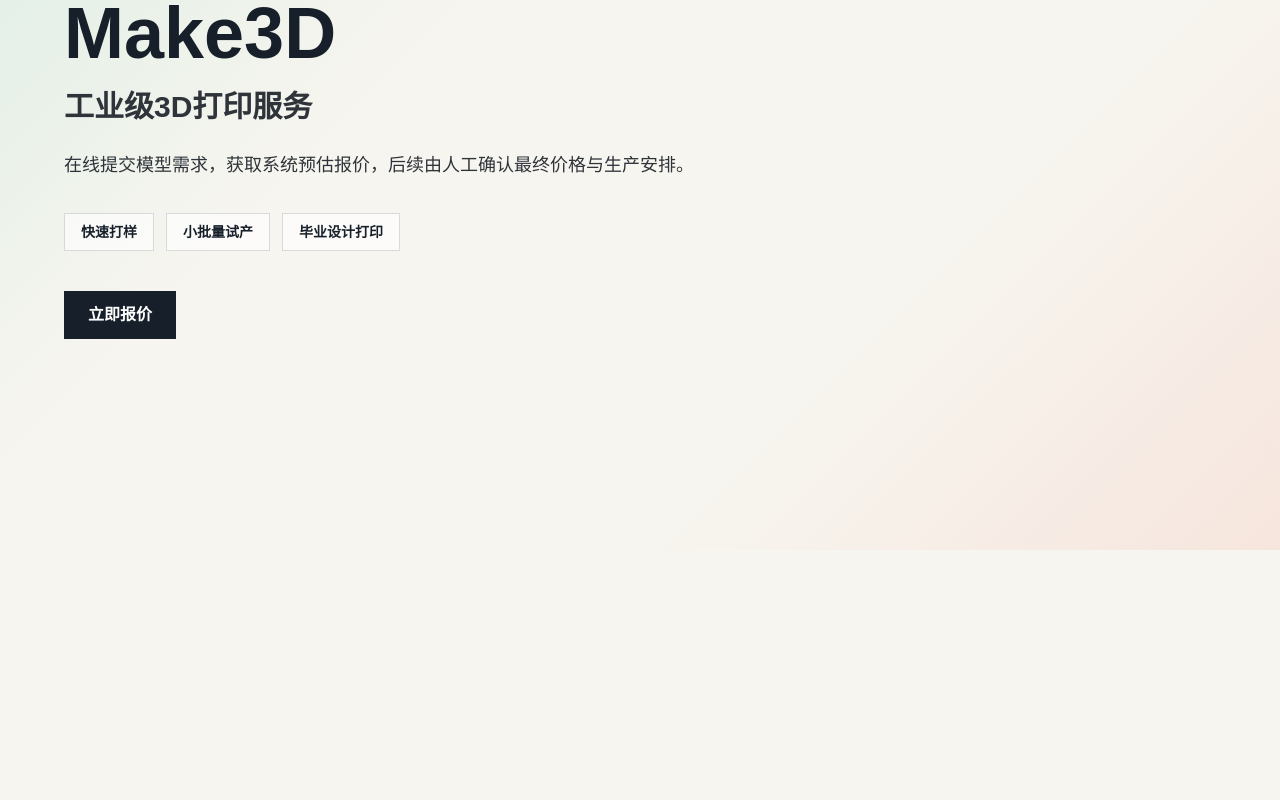
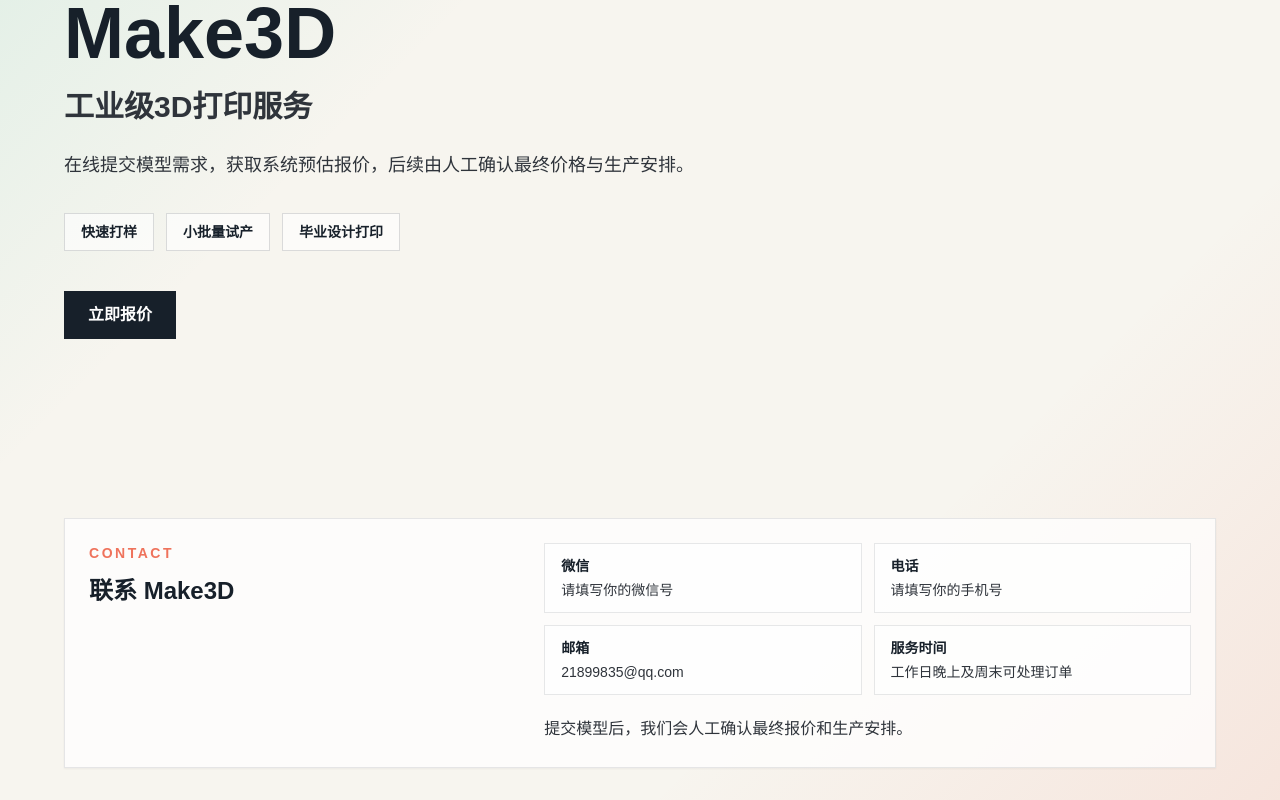
Before and after one commit to Jerryxia2022/make3d-platform, a Next.js app: page / in a window 1280 px wide. Shown: the part 250-1050 px from the top of the page. Before the commit the page ends 800 px from the top, so only its background shows below. Built offline with nearby package versions, Linux system fonts and the light colour scheme.

Commit message:
feat: add contact information section

```diff
--- a/src/app/page.tsx
+++ b/src/app/page.tsx
@@ -1,4 +1,5 @@
 import Link from "next/link";
+import { ContactSection } from "@/frontend/components/ContactSection";
 
 const serviceItems = ["快速打样", "小批量试产", "毕业设计打印"];
 
@@ -39,6 +40,7 @@ export default function HomePage() {
           </div>
         </div>
       </section>
+      <ContactSection />
     </main>
   );
 }
--- a/src/app/quote/page.tsx
+++ b/src/app/quote/page.tsx
@@ -1,4 +1,5 @@
 import { QuoteForm } from "@/frontend/components/QuoteForm";
+import { ContactSection } from "@/frontend/components/ContactSection";
 
 const materials = [
   { name: "PLA", price: "0.15元/克" },
@@ -43,6 +44,7 @@ export default function QuotePage() {
 
         <QuoteForm />
       </section>
+      <ContactSection />
     </main>
   );
 }
--- /dev/null
+++ b/src/frontend/components/ContactSection.tsx
@@ -0,0 +1,36 @@
+const contactItems = [
+  "微信：请填写你的微信号",
+  "电话：请填写你的手机号",
+  "邮箱：21899835@qq.com",
+  "服务时间：工作日晚上及周末可处理订单",
+];
+
+export function ContactSection() {
+  return (
+    <section className="mx-auto w-full max-w-6xl border border-ink/10 bg-white/75 p-6 text-ink shadow-sm">
+      <div className="grid gap-6 lg:grid-cols-[0.8fr_1.2fr] lg:items-start">
+        <div>
+          <p className="text-sm font-semibold uppercase tracking-[0.18em] text-coral">Contact</p>
+          <h2 className="mt-3 text-2xl font-bold">联系 Make3D</h2>
+        </div>
+        <div>
+          <dl className="grid gap-3 text-sm text-graphite sm:grid-cols-2">
+            {contactItems.map((item) => {
+              const [label, value] = item.split("：");
+
+              return (
+                <div className="border border-ink/10 bg-white/70 px-4 py-3" key={item}>
+                  <dt className="font-semibold text-ink">{label}</dt>
+                  <dd className="mt-1">{value}</dd>
+                </div>
+              );
+            })}
+          </dl>
+          <p className="mt-5 leading-7 text-graphite">
+            提交模型后，我们会人工确认最终报价和生产安排。
+          </p>
+        </div>
+      </div>
+    </section>
+  );
+}
```
Also changed, not shown: 1 other file (tests, documents, lock files or other folders).
